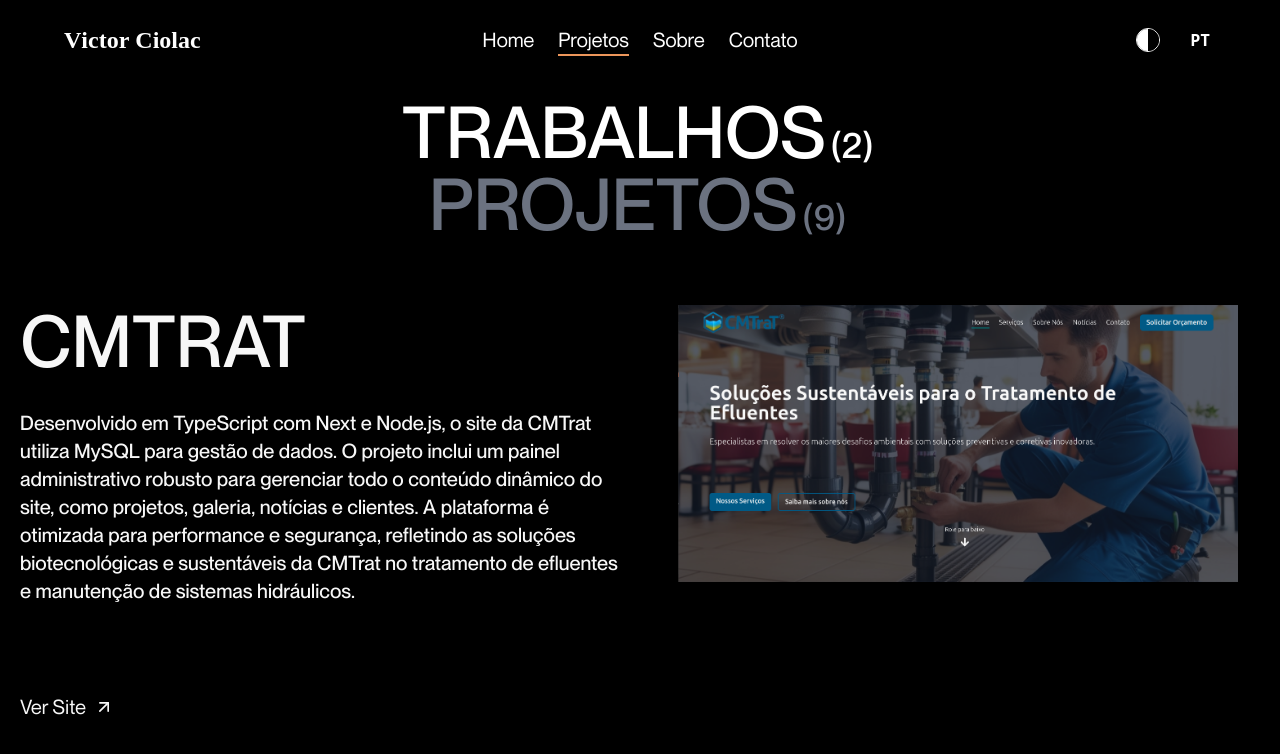
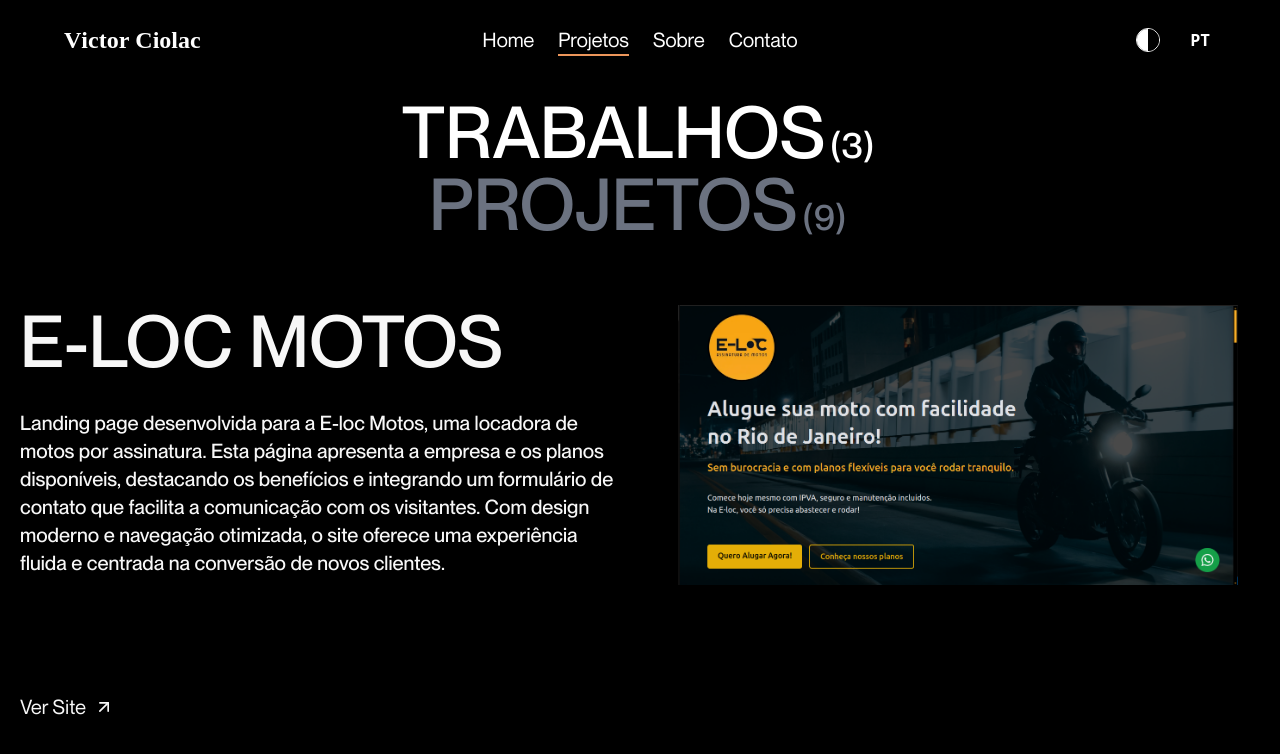
Before and after one commit to vCiolac/portfolio, a Next.js app: page /projects in a window 1280 px wide. Shown: the top 754 px of the page. Built offline with nearby package versions, Linux system fonts and the light colour scheme.

Commit message:
ADD NEW WORK

```diff
--- a/src/components/Other/Home/HomeWorks.tsx
+++ b/src/components/Other/Home/HomeWorks.tsx
@@ -88,8 +88,8 @@
       <div className="grid grid-cols-1 md:grid-cols-2 gap-8 md:px-16 px-4">
         <div ref={textRef} className="flex flex-col justify-between">
           <div>
-            <h3 className="text-4xl md:text-7xl uppercase font-neue font-medium">{t('work_title')}</h3>
-            <p className="text-lg md:text-xl uppercase font-neue font-medium my-8">{t('work_description')}</p>
+            <h3 className="text-4xl md:text-7xl uppercase font-neue font-medium">{t('work_title3')}</h3>
+            <p className="text-lg md:text-xl uppercase font-neue font-medium my-8">{t('work_description3')}</p>
           </div>
           <div className='flex flex-row gap-x-8'>
             <Link
--- a/src/data/projects.ts
+++ b/src/data/projects.ts
@@ -57,6 +57,12 @@
 
 export const worksData = [
   {
+    title: "work_title3",
+    description: "work_description3",
+    image: "/images/eloc.png",
+    link: "https://www.e-locmotos.com.br/",
+  },
+  {
     title: "work_title",
     description: "work_description",
     image: "/images/cmtrat.png",
--- a/src/data/social.tsx
+++ b/src/data/social.tsx
@@ -3,7 +3,7 @@
 
 export const icons = [
     {
-      path: "https://www.instagram.com/vciolac/",
+      path: "https://www.instagram.com/ciolac/",
       name: <RiInstagramFill />,
       title: "Instagram"
     },
--- a/src/locales/translations.ts
+++ b/src/locales/translations.ts
@@ -1,5 +1,3 @@
-import { emit, send } from "process";
-
 export type Language = 'pt' | 'en';
 
 interface Translations {
@@ -64,6 +62,8 @@
     work_description: "Desenvolvido em TypeScript com Next e Node.js, o site da CMTrat utiliza MySQL para gestão de dados. O projeto inclui um painel administrativo robusto para gerenciar todo o conteúdo dinâmico do site, como projetos, galeria, notícias e clientes. A plataforma é otimizada para performance e segurança, refletindo as soluções biotecnológicas e sustentáveis da CMTrat no tratamento de efluentes e manutenção de sistemas hidráulicos.",
     work_title2: "IFWB",
     work_description2: "O site oficial da IFWB. Um evento que promove a moda como ferramenta de resistência e diversidade, destacando o trabalho criativo de estilistas indígenas. Em 2025, o IFWB vai celebrar a cultura indígena por meio de desfiles, debates e manifestações artísticas, projetando suas criações para o cenário nacional e internacional",
+    work_title3: "E-loc Motos",
+    work_description3: "Landing page desenvolvida para a E-loc Motos, uma locadora de motos por assinatura. Esta página apresenta a empresa e os planos disponíveis, destacando os benefícios e integrando um formulário de contato que facilita a comunicação com os visitantes. Com design moderno e navegação otimizada, o site oferece uma experiência fluida e centrada na conversão de novos clientes.",
 
     // Projetos Pessoais
     personal_project_title: "Tora Wood",
@@ -157,6 +157,8 @@
     work_description: "Developed in TypeScript with Next and Node.js, the CMTrat website uses MySQL for data management. The project includes a robust administrative panel to manage all dynamic site content, such as projects, gallery, news, and clients. The platform is optimized for performance and security, reflecting CMTrat's biotechnological and sustainable solutions in wastewater treatment and hydraulic system maintenance.",
     work_title2: "IFWB",
     work_description2: "The official IFWB website. An event that promotes fashion as a tool for resistance and diversity, highlighting the creative work of indigenous stylists. In 2025, the IFWB will celebrate indigenous culture through fashion shows, debates, and artistic manifestations, projecting their creations to the national and international scene",
+    work_title3: "E-loc Motos",
+    work_description3: "Landing page developed for E-loc Motos, a motorcycle rental company with a subscription model. This page introduces the company and available plans, highlighting the benefits and integrating a contact form that facilitates communication with visitors. With a modern design and optimized navigation, the site offers a smooth experience focused on converting new customers.",
 
     // Projects
     projects: "Projects",
```
Also changed, not shown: public/images/eloc.png (added).
